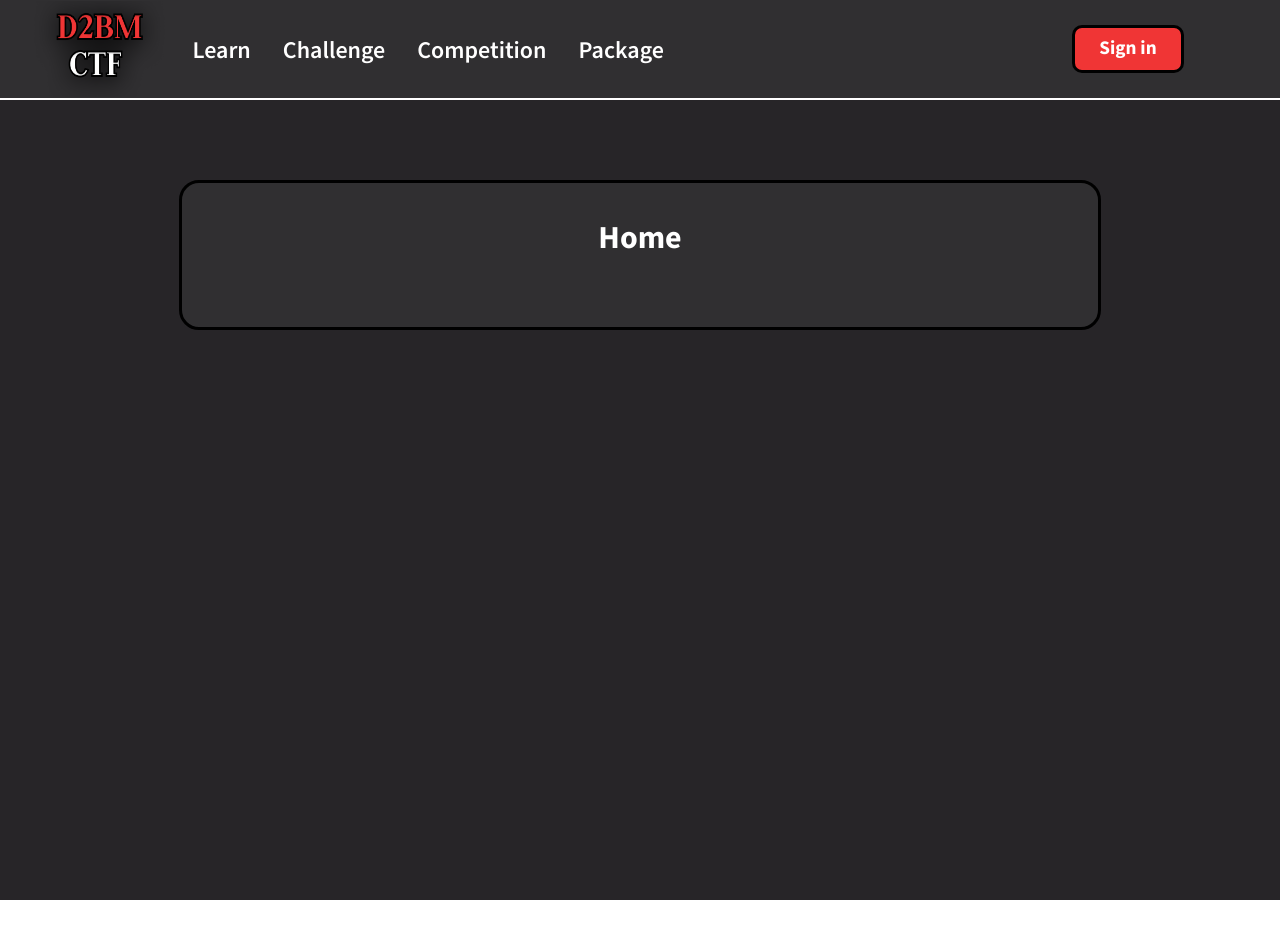
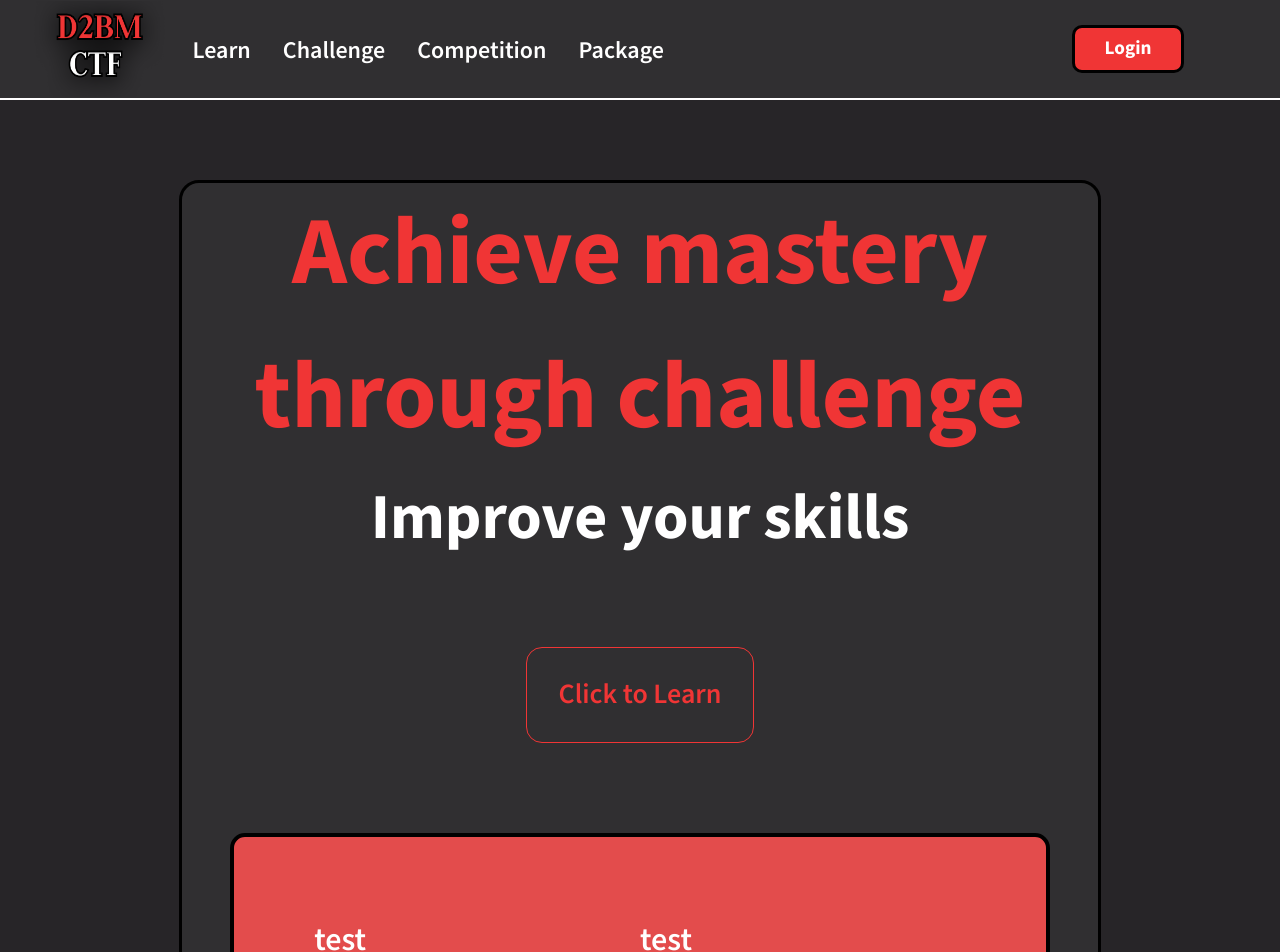
Before and after one commit to B2BM-Project/frontend, a React (Vite) app: page / in a window 1280 px wide. Shown: the top 952 px of the page. Before the commit the page ends 900 px from the top, so only its background shows below. Built offline with nearby package versions, Linux system fonts and the light colour scheme.

Commit message:
home/poplogin v.1

```diff
--- a/src/App.css
+++ b/src/App.css
@@ -1,12 +1,14 @@
-@import url('https://fonts.googleapis.com/css2?family=Mada:wght@200..900&display=swap');
+@import url("https://fonts.googleapis.com/css2?family=Mada:wght@200..900&display=swap");
 
-html,body,#root {
+html,
+body,
+#root {
   height: 100%;
   width: 100%;
   margin: 0;
   background-color: #272528;
 }
-*{
+* {
   margin: 0;
   padding: 0;
   box-sizing: border-box;
@@ -16,10 +18,9 @@ html,body,#root {
   font-size: 32px;
   /* background-color: #272528; */
   color: white;
-
 }
 
-.mainContainer{
+.mainContainer {
   display: flex;
   flex-direction: column;
   justify-content: flex-start;
@@ -31,9 +32,9 @@ html,body,#root {
 }
 
 /* สำหรับกรอบพื้นหลัง */
-.bgFrame{
+.bgFrame {
   margin: 0.5rem 0 0.5rem 0;
-    background-color: #302F31;
+  background-color: #302f31;
   padding: 0 1.5rem 1rem 1.5rem;
   width: 40rem; /* 1280 px */
   height: fit-content;
--- a/src/App.tsx
+++ b/src/App.tsx
@@ -1,14 +1,32 @@
 import NavBar from './components/NavBar.tsx'
-import TopicPage from './components/TopicPage.tsx'
 
 function App() {
   return (
     <>
+        <div className='data-theme="mytheme"'>
         <NavBar/>
         <div className="mainContainer">
             <div className="bgFrame">
-              <TopicPage page="Home" />
+              <div className='text-center text-[#F03535] text-[96px] font-bold bg-[#302F31]'>
+                Achieve mastery <br />
+                through challenge
+              </div>
+              <div className='text-[64px] font-bold text-[#fffff] bg-[#302F31] text-center'>
+                Improve your skills
+              </div>
+              <div className="flex justify-center mt-10">
+                <button className="btn btn-outline btn-error">Click to Learn</button>
+              </div>
+              <div className='border-4 border-solid border-black rounded-[15px] p-10 mt-[90px] bg-[#E34C4C] flex'>
+                <div className='w-1/2 bg-[#E34C4C]'>
+                  test
+                </div>
+                <div className='w-1/2 bg-[#E34C4C]'>
+                  test
+                </div>
+              </div>
             </div>
+        </div>
         </div>
     </>
   )
--- /dev/null
+++ b/src/components/Loginpopup.tsx
@@ -0,0 +1,16 @@
+import "./loginpop.css"
+
+function Loginpopup({ isOpen, onClose }) {
+    if (!isOpen) return null;
+    return (
+        <div className="popup-overlay ">
+        <div className="popup-content ">
+            <h3 className="text-black">Hello!</h3>
+            <p className="text-black">Press ESC key or click the button below to close</p>
+            <button onClick={onClose}>Close</button>
+        </div>
+        </div>
+    )
+}
+
+export default Loginpopup
--- a/src/components/NavBar.tsx
+++ b/src/components/NavBar.tsx
@@ -2,9 +2,13 @@ import { Link } from "react-router-dom";
 import "./NavBar.css";
 import '../App.css'
 import logo from '../assets/logo.png'
-
+import { useState } from "react";
+import Loginpopup from "./Loginpopup";
 
 function NavBar() {
+
+  const [openPopup, setOpenpopup] = useState(false);
+
   return (
     <nav>
       <Link to = '/'>
@@ -19,9 +23,11 @@ function NavBar() {
           <Link to="/package">Package</Link>
       </div>
       <div className="nav-right">
-          <button className="navButton">Sign in</button>
+          <button className="navButton" onClick={() => setOpenpopup(true)}>Login</button>
       </div>
+      <Loginpopup isOpen={openPopup} onClose={() => setOpenpopup(false)}/>
     </nav>
+
   );
 }
 
--- /dev/null
+++ b/src/components/loginpop.css
@@ -0,0 +1,23 @@
+/* ให้ overlay ครอบคลุมทั้งหน้าจอ */
+.popup-overlay {
+  position: fixed;
+  top: 0;
+  left: 0;
+  width: 100%;
+  height: 100%;
+  background-color: rgba(0, 0, 0, 0.5); /* สีโปร่งแสง */
+  display: flex;
+  align-items: center; /* จัดแนวตั้งให้ตรงกลาง */
+  justify-content: center; /* จัดแนวนอนให้ตรงกลาง */
+  z-index: 1000; /* ให้ซ้อนอยู่เหนือเนื้อหาอื่น */
+}
+
+/* เนื้อหา popup */
+.popup-content {
+  background-color: white;
+  padding: 20px;
+  border-radius: 10px;
+  box-shadow: 0 4px 10px rgba(0, 0, 0, 0.2);
+  width: 300px;
+  text-align: center;
+}
--- a/tailwind.config.js
+++ b/tailwind.config.js
@@ -1,5 +1,5 @@
 /** @type {import('tailwindcss').Config} */
-export default {
+module.exports = {
   content: [
     "./index.html",
     "./src/**/*.{js,ts,jsx,tsx}",
@@ -10,4 +10,17 @@ export default {
   plugins: [
     require('daisyui')
   ],
+  daisyui: {
+    themes: [
+      {
+        mytheme: {
+          "primary": "#a991f7",
+          "secondary": "#f6d860",
+          "accent": "#37cdbe",
+          "neutral": "#3d4451",
+          "error": "#F03535",
+        },
+      },
+    ],
+  },
 }
```
Lines whose indentation alone changed are shown as unchanged.
